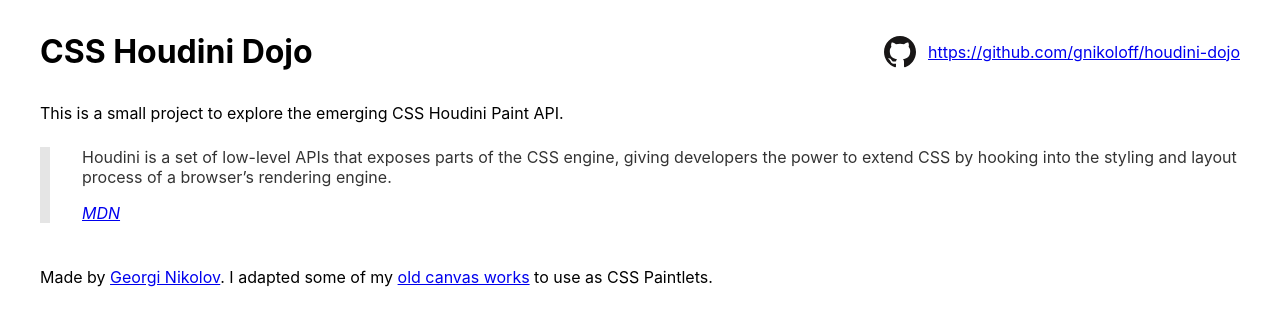
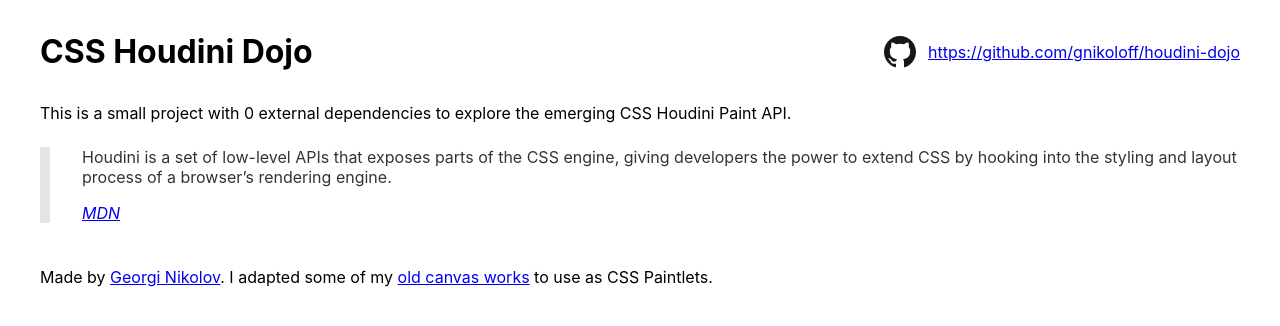
Before and after one commit to gnikoloff/houdini-dojo, a website: page index.html in a window 1280 px wide. Drawn offline with Linux system fonts and the light colour scheme; files that its build step writes are made by us from their sources; files whose address does not match are found by name.

Commit message:
change intro text a bit

```diff
--- a/index.html
+++ b/index.html
@@ -18,7 +18,7 @@
       </a>
     </div>
     <p>
-      This is a small project to explore the emerging CSS Houdini Paint API.
+      This is a small project with 0 external dependencies to explore the emerging CSS Houdini Paint API.
 
       <blockquote>
         <p>Houdini is a set of low-level APIs that exposes parts of the CSS engine, giving developers the power to extend CSS by hooking into the styling and layout process of a browser’s rendering engine.</p>
```
